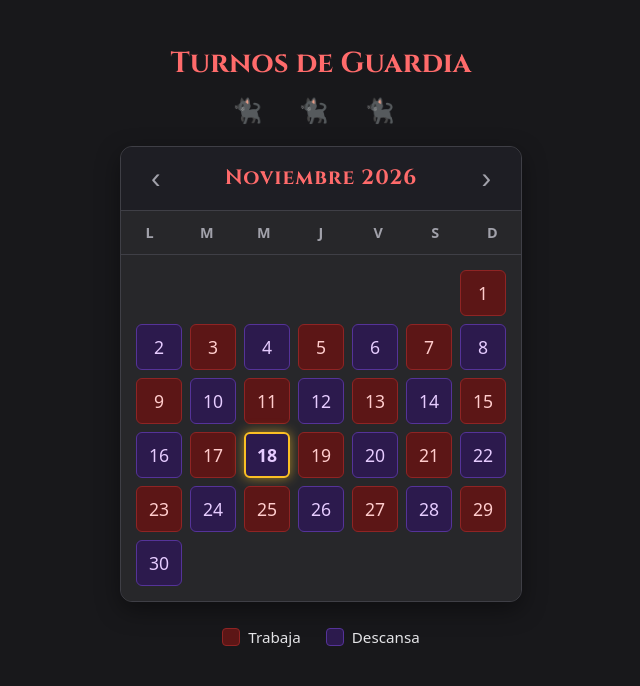
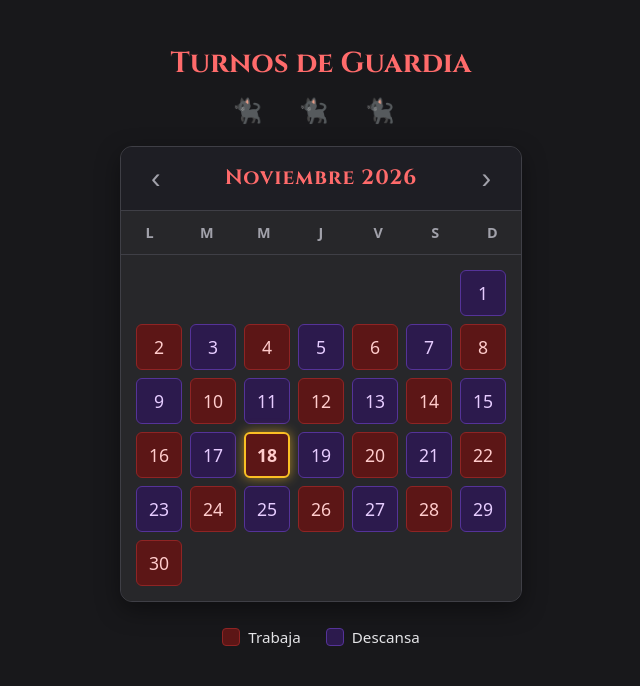
Before and after one commit to zerobathory/Zoldyck07, a plain HTML site: page index.html in a window 1280 px wide. Shown: the whole page, without its empty margins (319-959 px from the left). Drawn offline with Linux system fonts and the light colour scheme.

Commit message:
cambio de día de descanso

```diff
--- a/index.html
+++ b/index.html
@@ -185,7 +185,7 @@
         let currentDate = new Date(today.getFullYear(), today.getMonth(), 1);
 
         // Fecha Ancla INAMOVIBLE para cálculos: 17 de Julio de 2026 (Descanso)
-        const anchorDateUTC = Date.UTC(2026, 9, 3);
+        const anchorDateUTC = Date.UTC(2026, 11, 17);
         const monthNames = ["Enero", "Febrero", "Marzo", "Abril", "Mayo", "Junio", "Julio", "Agosto", "Septiembre", "Octubre", "Noviembre", "Diciembre"];
 
         function renderCalendar(date) {
```
